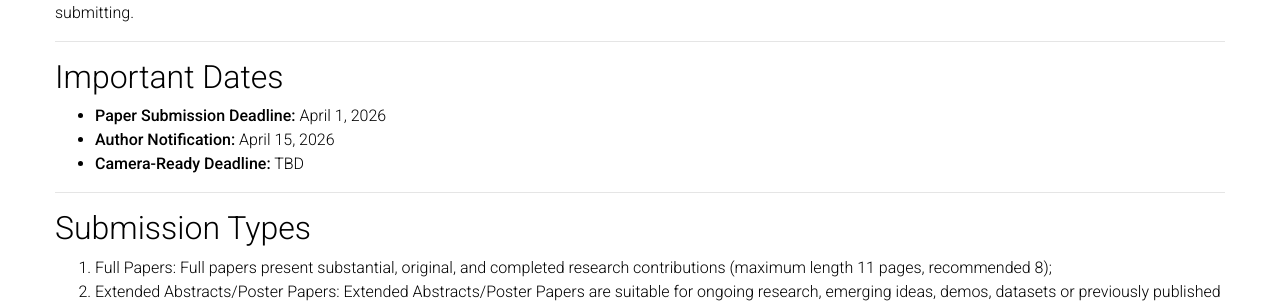
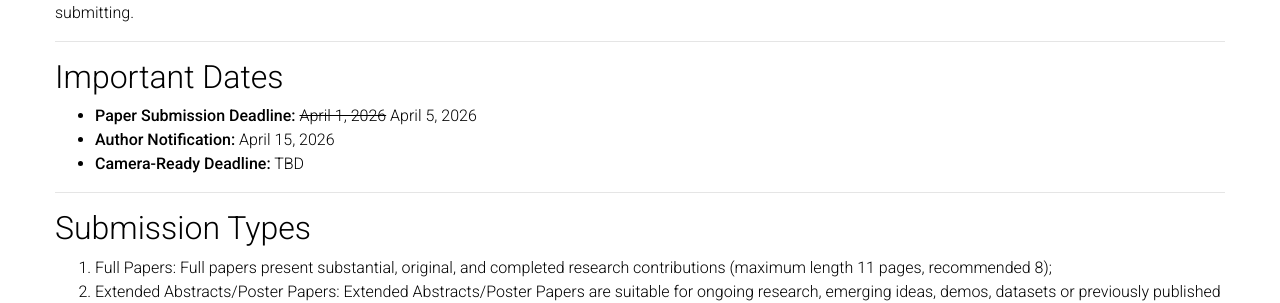
Before and after one commit to DMWorkshop/dmworkshop.github.io, a Jekyll site: the page built from _pages/CFP.md, in a window 1280 px wide and 1222 px high. Shown: the part 208-511 px from the top of the window. Built offline with Jekyll 4.4.1, drawn with Linux system fonts in a browser that asks for light colours; a style sheet for code colours, icons or effects is not loaded.

Commit message:
Update paper submission deadline to April 5, 2026

```diff
--- a/_pages/CFP.md
+++ b/_pages/CFP.md
@@ -13,7 +13,7 @@ Please review the important dates, submission types, and guidelines carefully be
 
 ## Important Dates
 
-- **Paper Submission Deadline:** April 1, 2026
+- **Paper Submission Deadline:** ~~April 1, 2026~~ April 5, 2026
 - **Author Notification:** April 15, 2026
 - **Camera-Ready Deadline:** TBD
 
```
